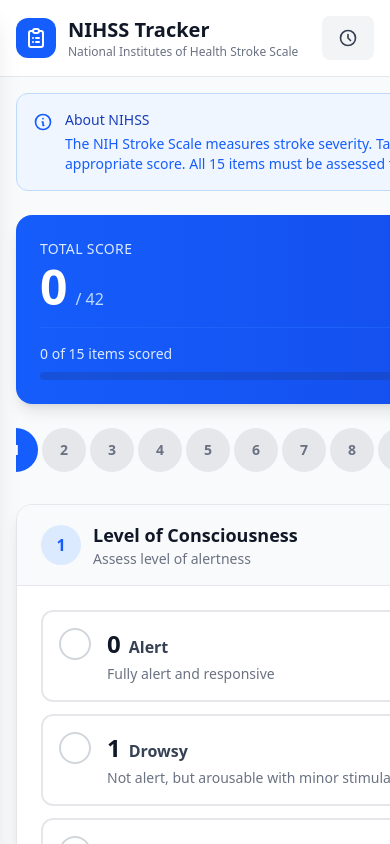
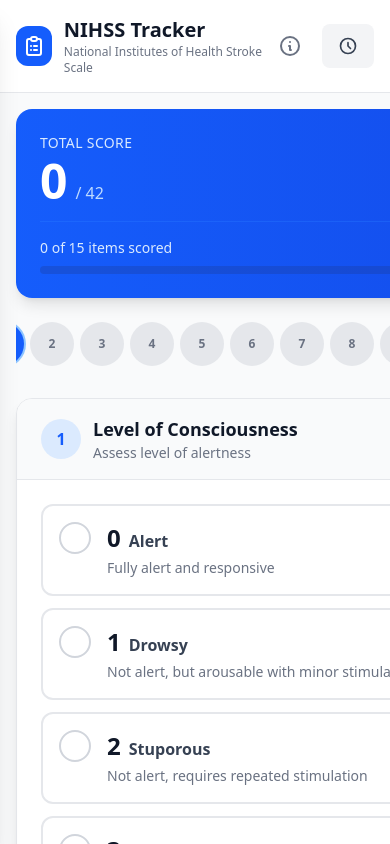
Before and after one commit to dermetfak/nihss-tracker, a Next.js app: page / in a window 390 px wide. Shown: the top 844 px of the page. Built offline with nearby package versions, Linux system fonts and the light colour scheme.

Commit message:
Fix mobile layout: compact stepper, move About to modal

```diff
--- a/app/page.tsx
+++ b/app/page.tsx
@@ -9,6 +9,7 @@
 export default function Home() {
   const [assessments, setAssessments] = useState<NIHSSAssessment[]>([]);
   const [isDrawerOpen, setIsDrawerOpen] = useState(false);
+  const [showInfo, setShowInfo] = useState(false);
   const [lastSaved, setLastSaved] = useState<NIHSSAssessment | null>(null);
 
   const loadAssessments = useCallback(() => {
@@ -49,6 +50,16 @@
             </div>
           </div>
 
+          <div className="flex items-center gap-2">
+            <button
+              onClick={() => setShowInfo(true)}
+              className="p-2 text-gray-500 hover:bg-gray-100 rounded-lg transition-colors"
+              aria-label="About NIHSS"
+            >
+              <svg className="w-6 h-6" fill="none" stroke="currentColor" viewBox="0 0 24 24">
+                <path strokeLinecap="round" strokeLinejoin="round" strokeWidth={2} d="M13 16h-1v-4h-1m1-4h.01M21 12a9 9 0 11-18 0 9 9 0 0118 0z" />
+              </svg>
+            </button>
             <button
               onClick={() => setIsDrawerOpen(true)}
               className="flex items-center gap-2 px-4 py-2 bg-gray-100 text-gray-700 rounded-lg font-medium hover:bg-gray-200 transition-colors"
@@ -63,6 +74,7 @@
                 </span>
               )}
             </button>
+          </div>
         </div>
       </header>
 
@@ -106,26 +118,60 @@
         {/* Assessment Form */}
         <main className="flex-1 p-4 lg:p-8">
           <div className="max-w-2xl mx-auto">
-            {/* Info Card */}
-            <div className="bg-blue-50 border border-blue-200 rounded-xl p-4 mb-6">
-              <div className="flex items-start gap-3">
-                <svg className="w-5 h-5 text-blue-600 mt-0.5 flex-shrink-0" fill="none" stroke="currentColor" viewBox="0 0 24 24">
-                  <path strokeLinecap="round" strokeLinejoin="round" strokeWidth={2} d="M13 16h-1v-4h-1m1-4h.01M21 12a9 9 0 11-18 0 9 9 0 0118 0z" />
-                </svg>
-                <div>
-                  <p className="text-sm text-blue-800 font-medium">About NIHSS</p>
-                  <p className="text-sm text-blue-600 mt-1">
-                    The NIH Stroke Scale measures stroke severity. Tap each item to expand and select the appropriate score.
-                    All 15 items must be assessed for a complete evaluation.
-                  </p>
-                </div>
-              </div>
-            </div>
-
             <AssessmentForm onSave={handleSave} />
           </div>
         </main>
       </div>
+
+      {/* Info Modal */}
+      {showInfo && (
+        <div
+          className="fixed inset-0 bg-black/50 z-50 flex items-center justify-center p-4"
+          onClick={() => setShowInfo(false)}
+        >
+          <div
+            className="bg-white rounded-2xl shadow-2xl max-w-md w-full p-6"
+            onClick={(e) => e.stopPropagation()}
+          >
+            <div className="flex items-center justify-between mb-4">
+              <h2 className="text-xl font-bold text-gray-900">About NIHSS</h2>
+              <button
+                onClick={() => setShowInfo(false)}
+                className="p-2 text-gray-400 hover:text-gray-600 hover:bg-gray-100 rounded-lg transition-colors"
+              >
+                <svg className="w-6 h-6" fill="none" stroke="currentColor" viewBox="0 0 24 24">
+                  <path strokeLinecap="round" strokeLinejoin="round" strokeWidth={2} d="M6 18L18 6M6 6l12 12" />
+                </svg>
+              </button>
+            </div>
+            <div className="space-y-4 text-gray-600">
+              <p>
+                The <strong className="text-gray-900">NIH Stroke Scale (NIHSS)</strong> is a standardized tool used to measure stroke severity
+                and determine appropriate treatment.
+              </p>
+              <div className="bg-blue-50 rounded-xl p-4">
+                <p className="font-medium text-blue-900 mb-2">Scoring Guide:</p>
+                <ul className="space-y-1 text-sm text-blue-800">
+                  <li>• <strong>0</strong> — No stroke symptoms</li>
+                  <li>• <strong>1-4</strong> — Mild stroke</li>
+                  <li>• <strong>5-15</strong> — Moderate stroke</li>
+                  <li>• <strong>16-20</strong> — Severe stroke</li>
+                  <li>• <strong>21-42</strong> — Very severe stroke</li>
+                </ul>
+              </div>
+              <p className="text-sm">
+                All 15 items must be assessed for a complete evaluation. Higher scores indicate more severe impairment.
+              </p>
+            </div>
+            <button
+              onClick={() => setShowInfo(false)}
+              className="w-full mt-6 bg-blue-600 text-white py-3 rounded-xl font-semibold hover:bg-blue-700 transition-colors"
+            >
+              Got it
+            </button>
+          </div>
+        </div>
+      )}
 
       {/* Footer */}
       <footer className="bg-white border-t border-gray-200 mt-auto">
--- a/components/AssessmentForm.tsx
+++ b/components/AssessmentForm.tsx
@@ -176,14 +176,14 @@
       </div>
 
       {/* Stepper */}
-      <div className="flex items-center justify-center gap-1 overflow-x-auto pb-2">
+      <div className="flex items-center justify-center gap-1.5 overflow-x-auto pb-2 px-2">
         {NIHSS_ITEMS.map((_, index) => (
           <button
             key={index}
             onClick={() => setCurrentStep(index)}
-            className={`flex-shrink-0 w-8 h-8 rounded-full text-sm font-semibold transition-all ${
+            className={`flex-shrink-0 w-6 h-6 sm:w-8 sm:h-8 rounded-full text-xs sm:text-sm font-semibold transition-all ${
               index === currentStep
-                ? 'bg-blue-600 text-white'
+                ? 'bg-blue-600 text-white ring-2 ring-blue-300'
                 : index < currentStep || items[NIHSS_ITEMS[index].id] >= 0
                 ? 'bg-green-100 text-green-700'
                 : 'bg-gray-200 text-gray-500'
```
Lines whose indentation alone changed are shown as unchanged.
